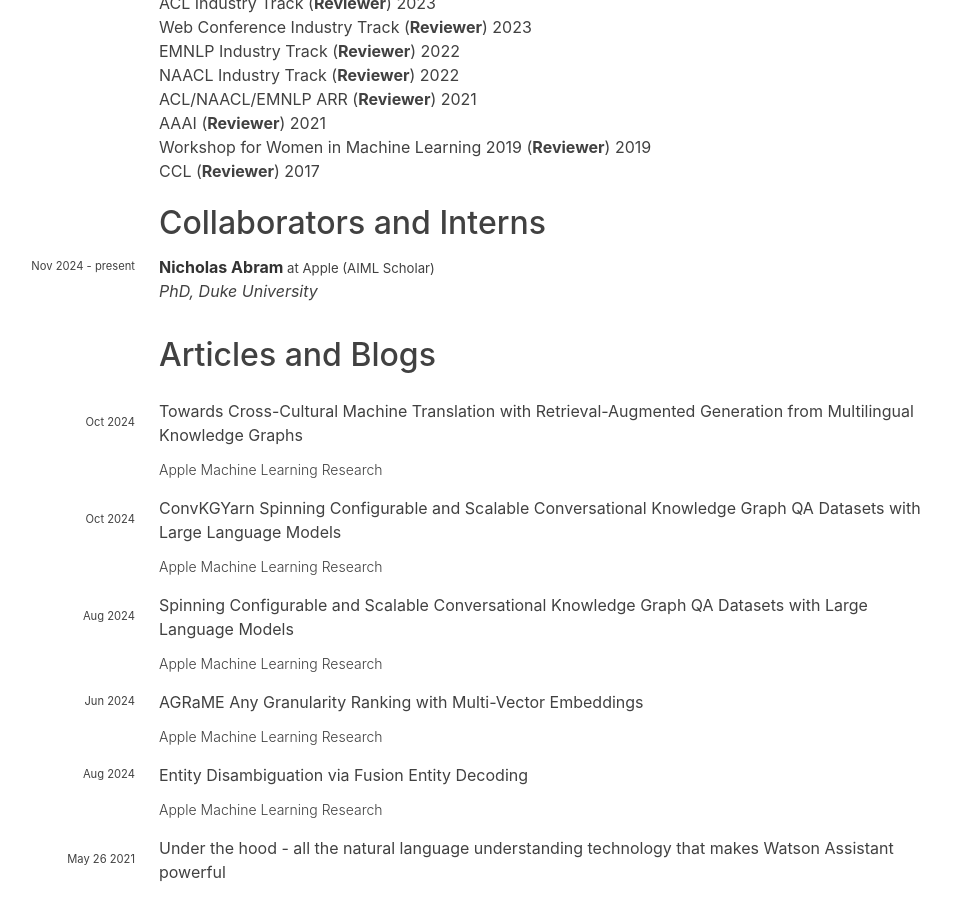
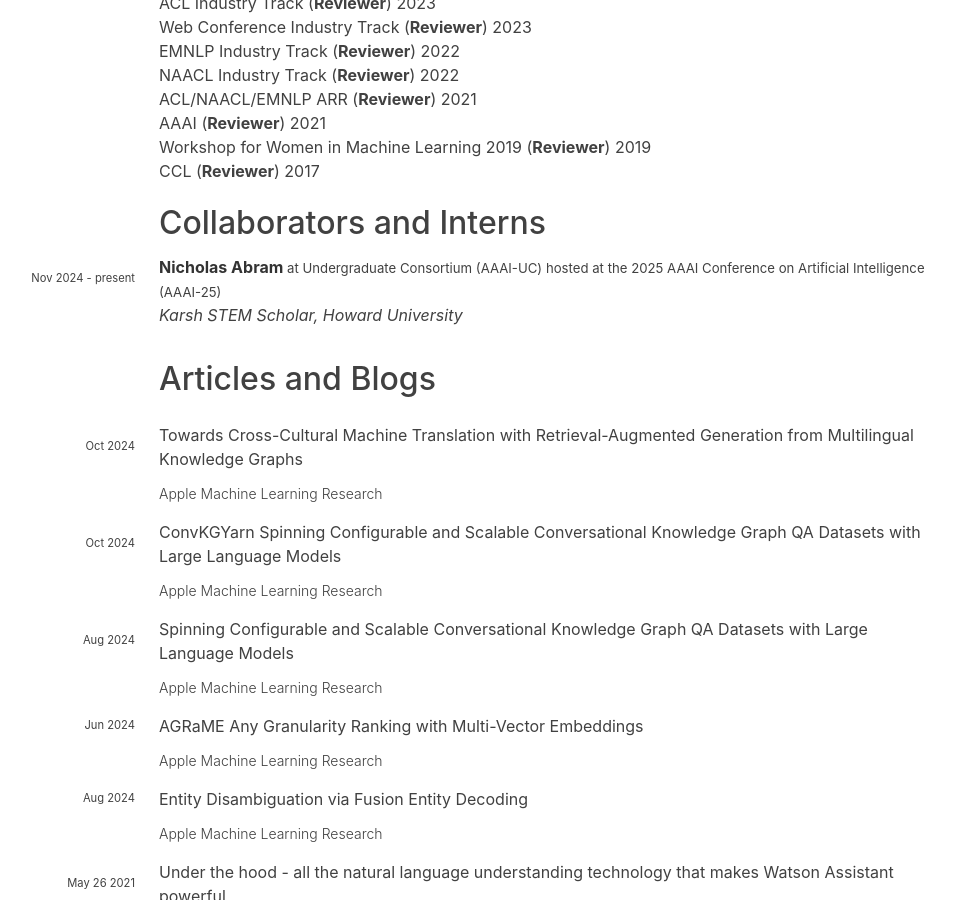
Before and after one commit to hariharanragothaman/hariharanragothaman.github.io, a Jekyll site: the page built from cv.md, in a window 1280 px wide and 900 px high, scrolled down 3387 px. Shown: the whole window, without its empty margins (173-1128 px from the left). Built offline with Jekyll 4.4.1, drawn with Linux system fonts in a browser that asks for light colours; nearby versions of some CDN libraries; some web fonts are replaced.

Commit message:
Polishes and Updates

```diff
--- a/_data/mentoring.yaml
+++ b/_data/mentoring.yaml
@@ -1,5 +1,5 @@
 - name: Nicholas Abram
-  intern: Apple (AIML Scholar)
+  intern: Undergraduate Consortium (AAAI-UC) hosted at the 2025 AAAI Conference on Artificial Intelligence (AAAI-25)
   year: "Nov 2024 - present"
-  degree: "PhD, Duke University"
+  degree: "Karsh STEM Scholar, Howard University"
   url: https://royxie.com/
```
